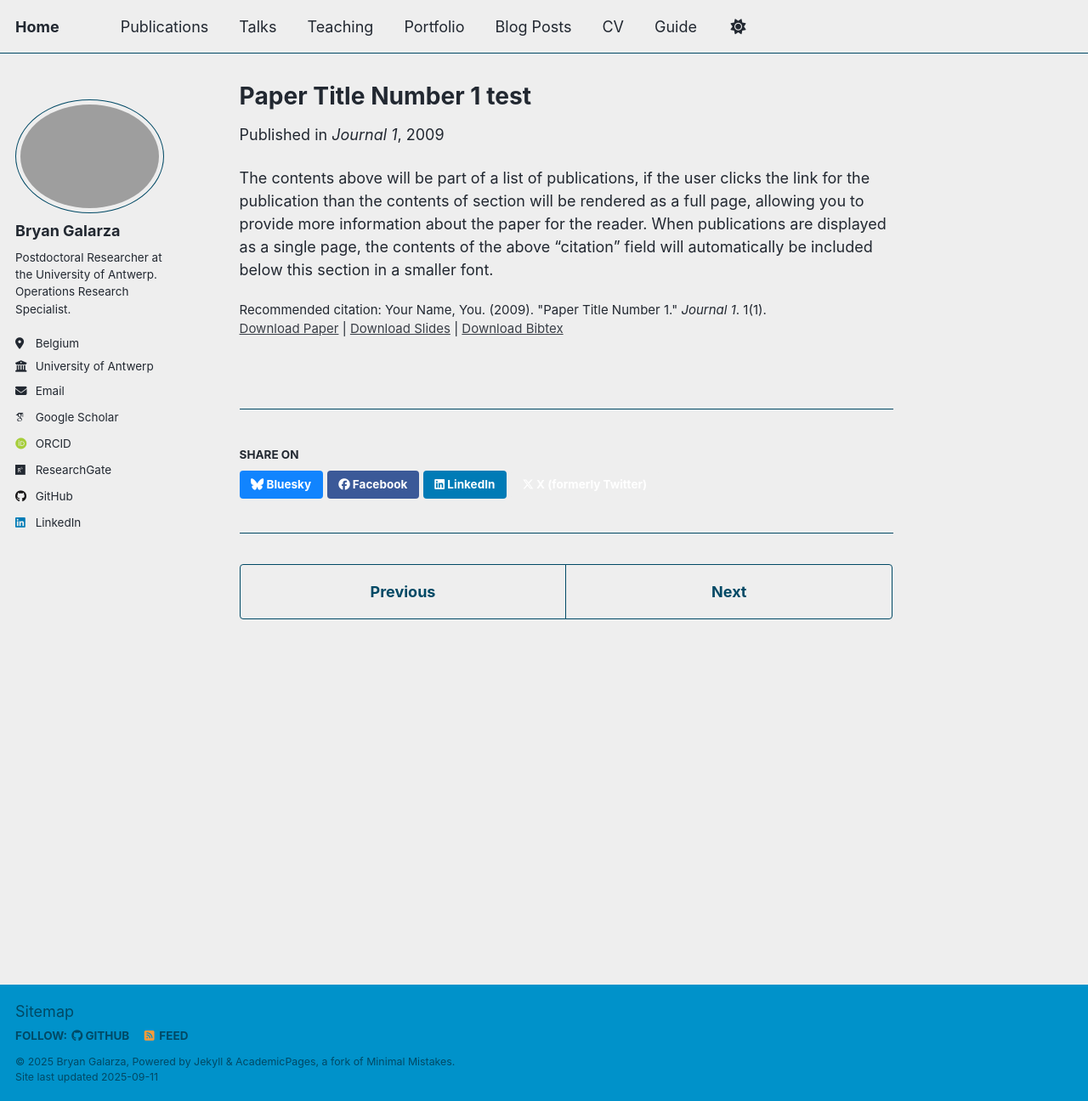
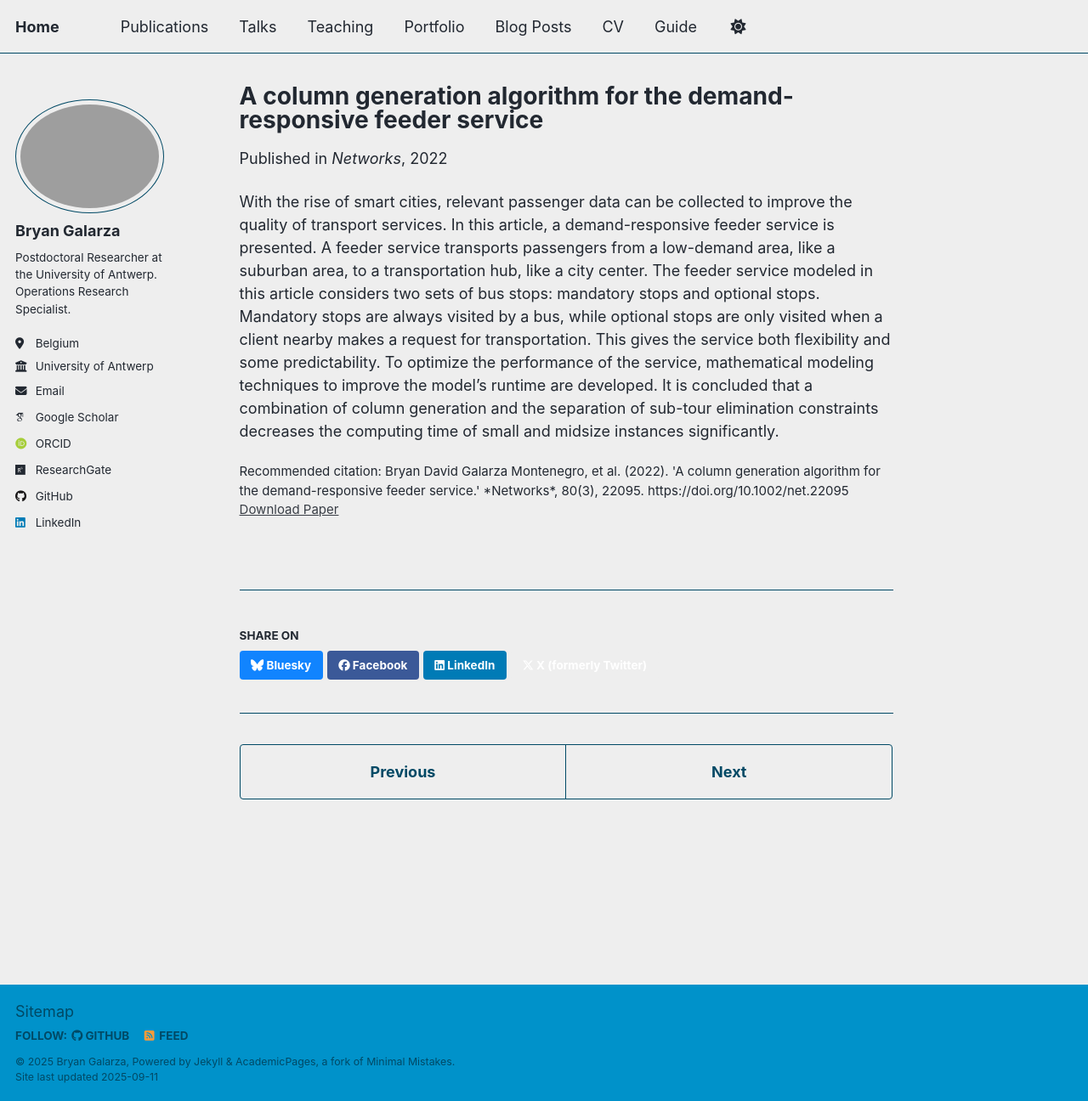
Before and after one commit to BryanG13/bryang13.github.io, a Jekyll site: the page built from _publications/2009-10-01-paper-title-number-1.md, in a window 1280 px wide and 1296 px high. Shown: the whole window at 85% size. Built offline with Jekyll 4.4.1, drawn with Linux system fonts in a browser that asks for light colours; some web fonts are replaced; a script that is not in the unit is left out.

Commit message:
try the first paper

```diff
--- a/_publications/2009-10-01-paper-title-number-1.md
+++ b/_publications/2009-10-01-paper-title-number-1.md
@@ -1,14 +1,12 @@
 ---
-title: "Paper Title Number 1 test"
+title: "A column generation algorithm for the demand-responsive feeder service"
 collection: publications
 category: manuscripts
-permalink: /publication/2009-10-01-paper-title-number-1
-excerpt: 'This paper is about the number 1. The number 2 is left for future work.'
-date: 2009-10-01
-venue: 'Journal 1'
-slidesurl: 'http://academicpages.github.io/files/slides1.pdf'
-paperurl: 'http://academicpages.github.io/files/paper1.pdf'
-bibtexurl: 'http://academicpages.github.io/files/bibtex1.bib'
-citation: 'Your Name, You. (2009). &quot;Paper Title Number 1.&quot; <i>Journal 1</i>. 1(1).'
+permalink: /publication/2022-column-generation-feeder
+excerpt: "This article introduces a column generation approach for optimizing the demand-responsive feeder service problem."
+date: 2022-05-01
+venue: "Networks"
+paperurl: "https://doi.org/10.1002/net.22095"
+citation: "Bryan David Galarza Montenegro, et al. (2022). 'A column generation algorithm for the demand-responsive feeder service.' *Networks*, 80(3), 22095. https://doi.org/10.1002/net.22095"
 ---
-The contents above will be part of a list of publications, if the user clicks the link for the publication than the contents of section will be rendered as a full page, allowing you to provide more information about the paper for the reader. When publications are displayed as a single page, the contents of the above "citation" field will automatically be included below this section in a smaller font.
+With the rise of smart cities, relevant passenger data can be collected to improve the quality of transport services. In this article, a demand-responsive feeder service is presented. A feeder service transports passengers from a low-demand area, like a suburban area, to a transportation hub, like a city center. The feeder service modeled in this article considers two sets of bus stops: mandatory stops and optional stops. Mandatory stops are always visited by a bus, while optional stops are only visited when a client nearby makes a request for transportation. This gives the service both flexibility and some predictability. To optimize the performance of the service, mathematical modeling techniques to improve the model's runtime are developed. It is concluded that a combination of column generation and the separation of sub-tour elimination constraints decreases the computing time of small and midsize instances significantly.
```
